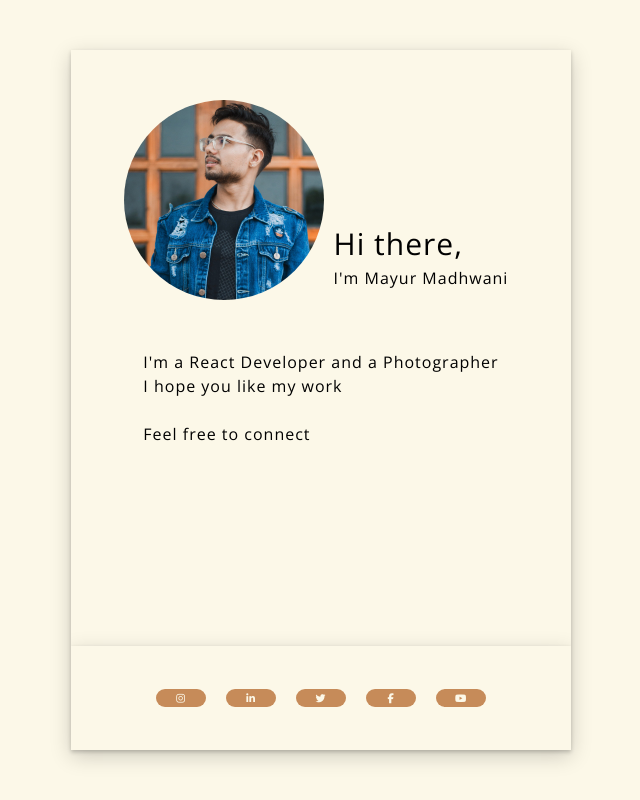
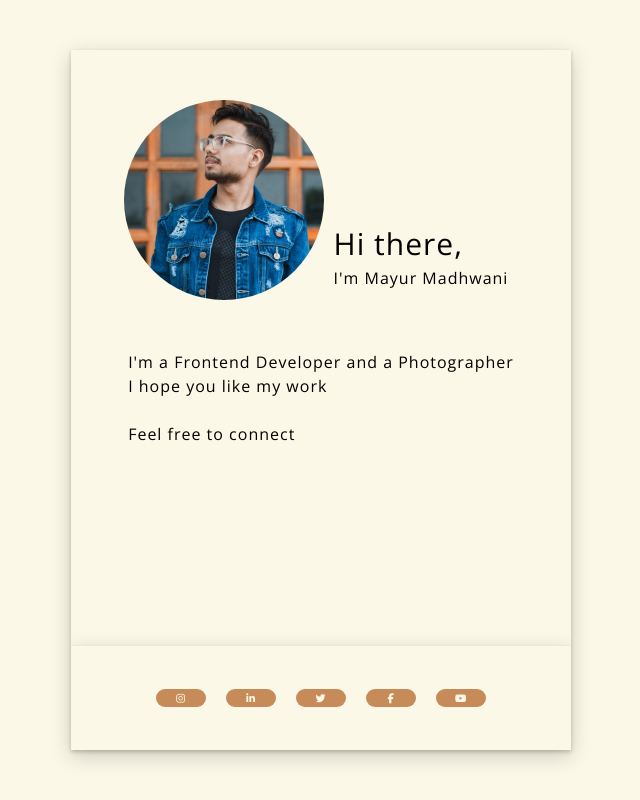
Before and after one commit to MayurMadhwani/wallpapers, a React (Create React App) app: page /about in a window 1280 px wide. Shown: the whole page, without its empty margins (319-959 px from the left). Built offline with nearby package versions, Linux system fonts and the light colour scheme.

Commit message:
text updated

```diff
--- a/src/components/about/About.js
+++ b/src/components/about/About.js
@@ -22,7 +22,7 @@ const About = () => {
           I'm Mayur Madhwani
         </Intro>
       </Top>
-      I'm a React Developer and a Photographer
+      I'm a Frontend Developer and a Photographer
       <br />
       I hope you like my work
       <br />
```
